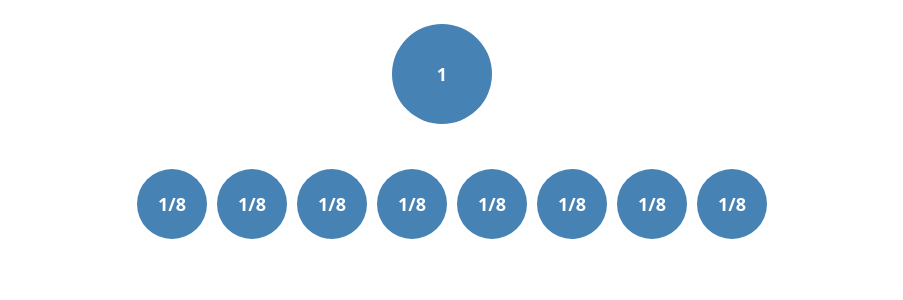
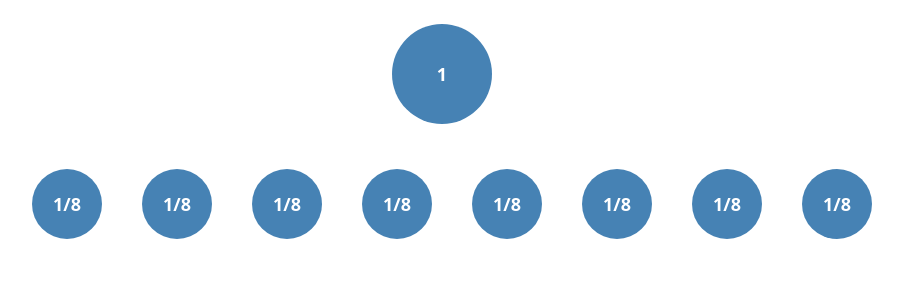
Before and after one commit to zarir-engineer/partition-tree-app, a Next.js app: page / in a window 1280 px wide. Shown: the top 300 px of the page, without its empty margins (188-1091 px from the left). Built offline with nearby package versions, Linux system fonts and the light colour scheme.

Commit message:
Update page.tsx

```diff
--- a/app/page.tsx
+++ b/app/page.tsx
@@ -95,7 +95,7 @@ const TreeComponent = () => {
         </div>
       </div>
 
-      <div className="d-flex justify-content-center flex-wrap">
+      <div className="d-flex justify-content-center flex-wrap" style={{ gap: '30px' }}>
         {/* Render child nodes dynamically */}
         {data.children.map((child, parentIndex) => (
           <div key={parentIndex} className="d-flex justify-content-center my-3" style={{ position: 'relative' }}>
@@ -122,17 +122,17 @@ const TreeComponent = () => {
               <button
                 style={{
                   position: 'absolute',
-                  top: '-12px',
-                  left: '-12px',
+                  top: '-25px',  // Space between node and button
+                  left: '-25px', // Space from left edge of node
                   fontSize: '18px',
                   cursor: 'pointer',
                   background: 'transparent',
                   border: 'none',
                   color: 'white',
-                  padding: '5px',
+                  padding: '8px',
                   borderRadius: '50%',
-                  width: '24px',
-                  height: '24px',
+                  width: '32px',
+                  height: '32px',
                   display: 'flex',
                   alignItems: 'center',
                   justifyContent: 'center',
@@ -147,17 +147,17 @@ const TreeComponent = () => {
                 <button
                   style={{
                     position: 'absolute',
-                    top: '-12px',
-                    right: '-12px',
+                    top: '-25px',  // Space between node and button
+                    right: '-25px', // Space from right edge of node
                     fontSize: '18px',
                     cursor: 'pointer',
                     background: 'transparent',
                     border: 'none',
                     color: 'white',
-                    padding: '5px',
+                    padding: '8px',
                     borderRadius: '50%',
-                    width: '24px',
-                    height: '24px',
+                    width: '32px',
+                    height: '32px',
                     display: 'flex',
                     alignItems: 'center',
                     justifyContent: 'center',
@@ -171,7 +171,7 @@ const TreeComponent = () => {
 
             {/* Render child nodes (if any) */}
             {child.children.map((subChild, childIndex) => (
-              <div key={childIndex} className="d-flex justify-content-center my-3" style={{ marginTop: '30px' }}>
+              <div key={childIndex} className="d-flex justify-content-center my-3" style={{ marginTop: '40px' }}>
                 <div
                   className={styles.node}
                   style={{
```
